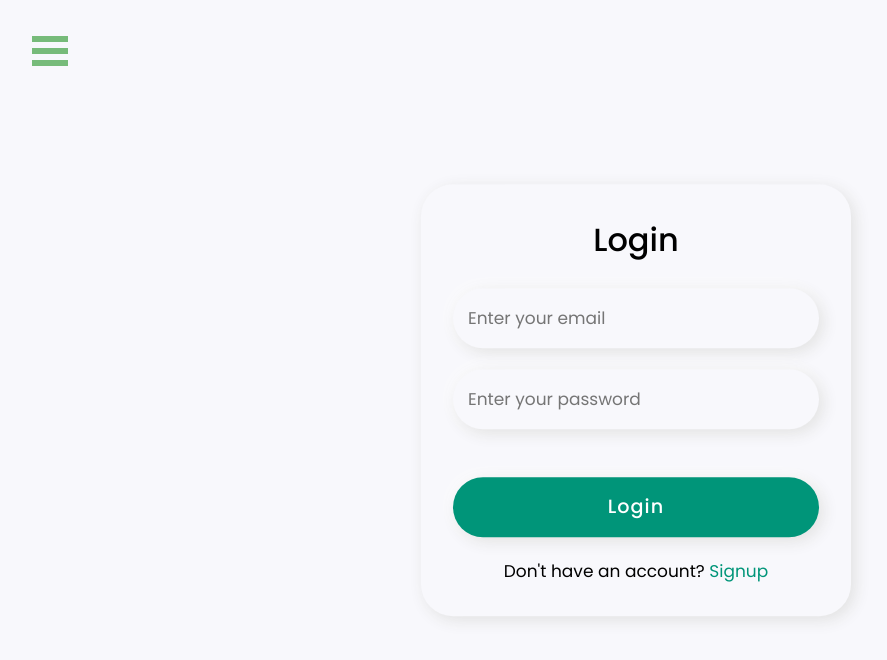
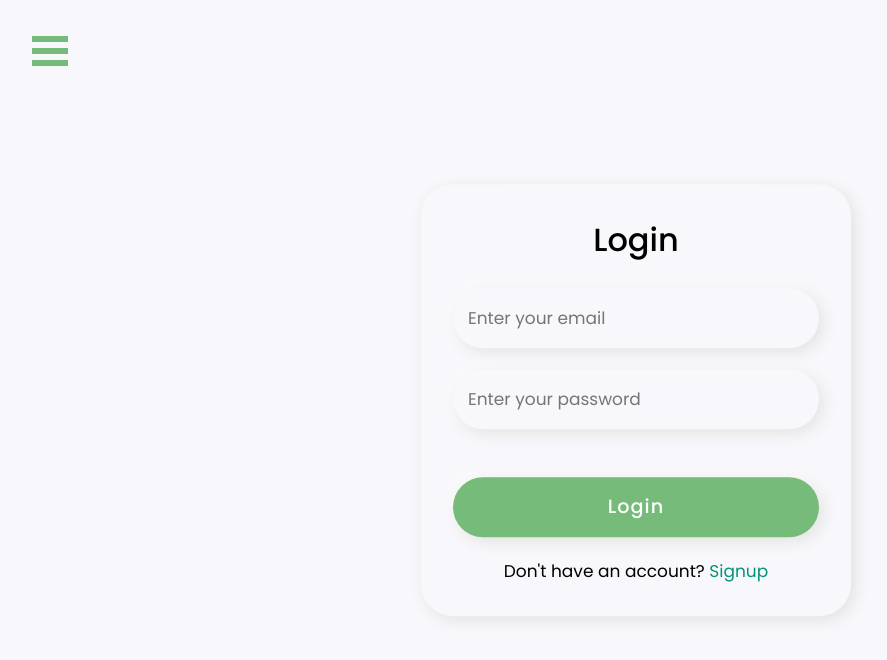
Before and after one commit to Jakub-Glab/Smart-Pot-WebApp, a React (Create React App) app in the folder smart-pot/: page /login in a window 1280 px wide. Shown: the top 660 px of the page, without its empty margins (4-891 px from the left). Built offline with nearby package versions, Linux system fonts and the light colour scheme.

Commit message:
Update Login.css

```diff
--- a/smart-pot/src/assets/css/Login.css
+++ b/smart-pot/src/assets/css/Login.css
@@ -73,7 +73,7 @@ body {
 }
 .form input.button {
   color: #fff;
-  background: #009579;
+  background: rgb(119, 187, 122);
   font-size: 1.2rem;
   font-weight: 500;
   letter-spacing: 1px;
@@ -83,7 +83,7 @@ body {
   box-shadow: 4px 4px 16px #e1e1e1, -2px -2px 16px #fff;
 }
 .form input.button:hover {
-  background: rgb(119, 187, 122);
+  background: rgb(93, 150, 95);
 }
 .signup {
   font-size: 17px;
```
